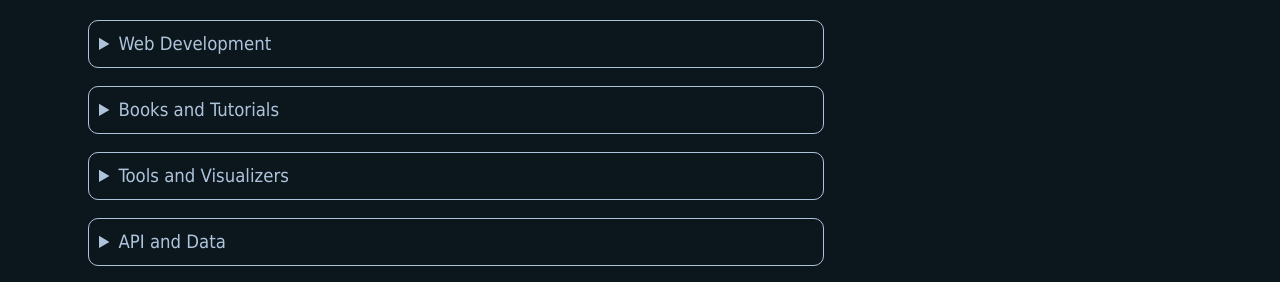
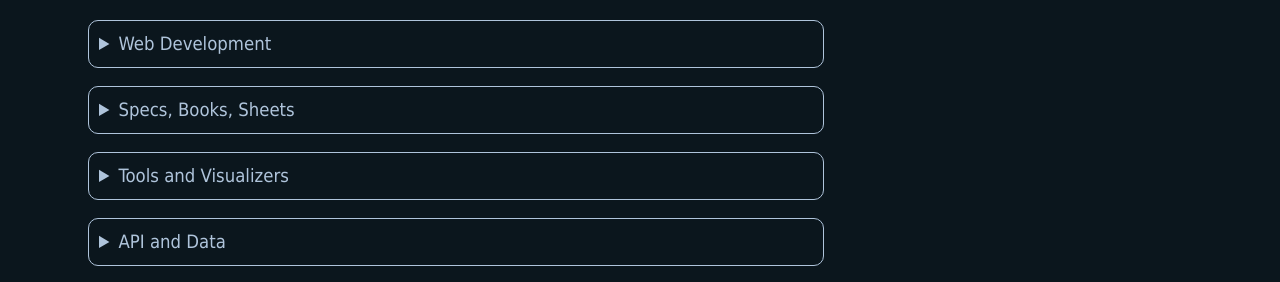
Before and after one commit to mpdagang/mpdagang.github.io, a Jekyll site: the page built from _pages/readings.html, in a window 1280 px wide. Shown: the part 165-447 px from the top of the page. Built offline with Jekyll 4.4.1, drawn with Linux system fonts in a browser that asks for light colours; some of the changed lines change nothing that is shown.

Commit message:
update readings

```diff
--- a/_pages/readings.html
+++ b/_pages/readings.html
@@ -28,18 +28,9 @@
           </ul>
         </div>
     </details>
-    <!--<details class="p-rdg-details" name="readings">
-      <summary>Server, Web Hosting/Maintenance</summary>
-      <div class="p-rdg-content">
-        <strong>News Coverage</strong>
-        <ul>
-          <li><a href="https://lwn.net/">Linux News Coverage on the Dot</a></li>
-        </ul>
-      </div>
-    </details> -->
 
     <details class="p-rdg-details" name="readings">
-      <summary>Books and Tutorials</summary>
+      <summary>Specs, Books, Sheets</summary>
       <div class="p-rdg-content mp-l-grid-2">
         <ul>
           <li><a href="https://dfrlbook.com/">Design for Real Life</a></li>
@@ -54,6 +45,7 @@
           <li><a href="https://css-tricks.com/almanac/">CSS Almanac</a></li>
           <li><a href="https://html.spec.whatwg.org/">HTML Standards</a></li>
           <li><a href="https://web.dev/learn/html">HTML (Solid Overview)</a></li><!-- by Estelle Weyl -->
+          <li><a href="https://www.w3.org/Style/CSS/specs.en.html">CSS Specifications</a></li>
         </ul>
       </div>
     </details>
```
